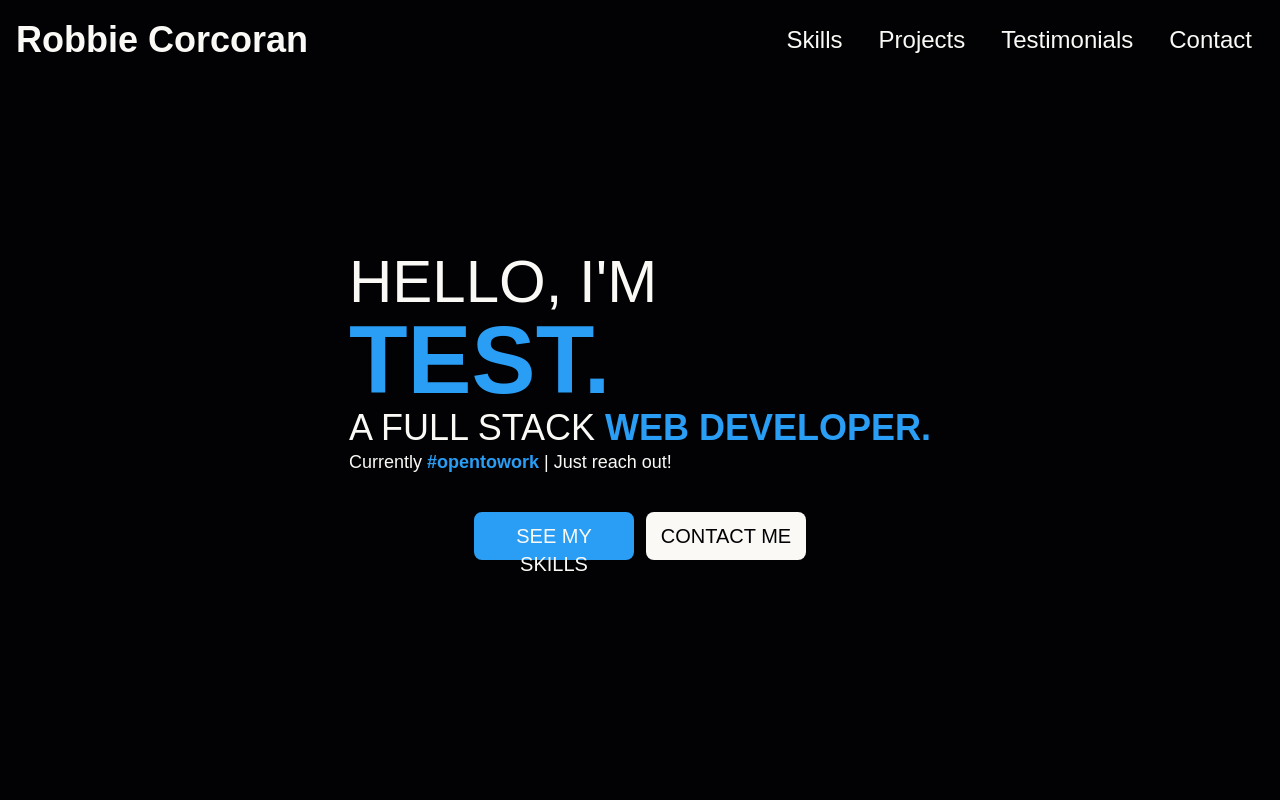
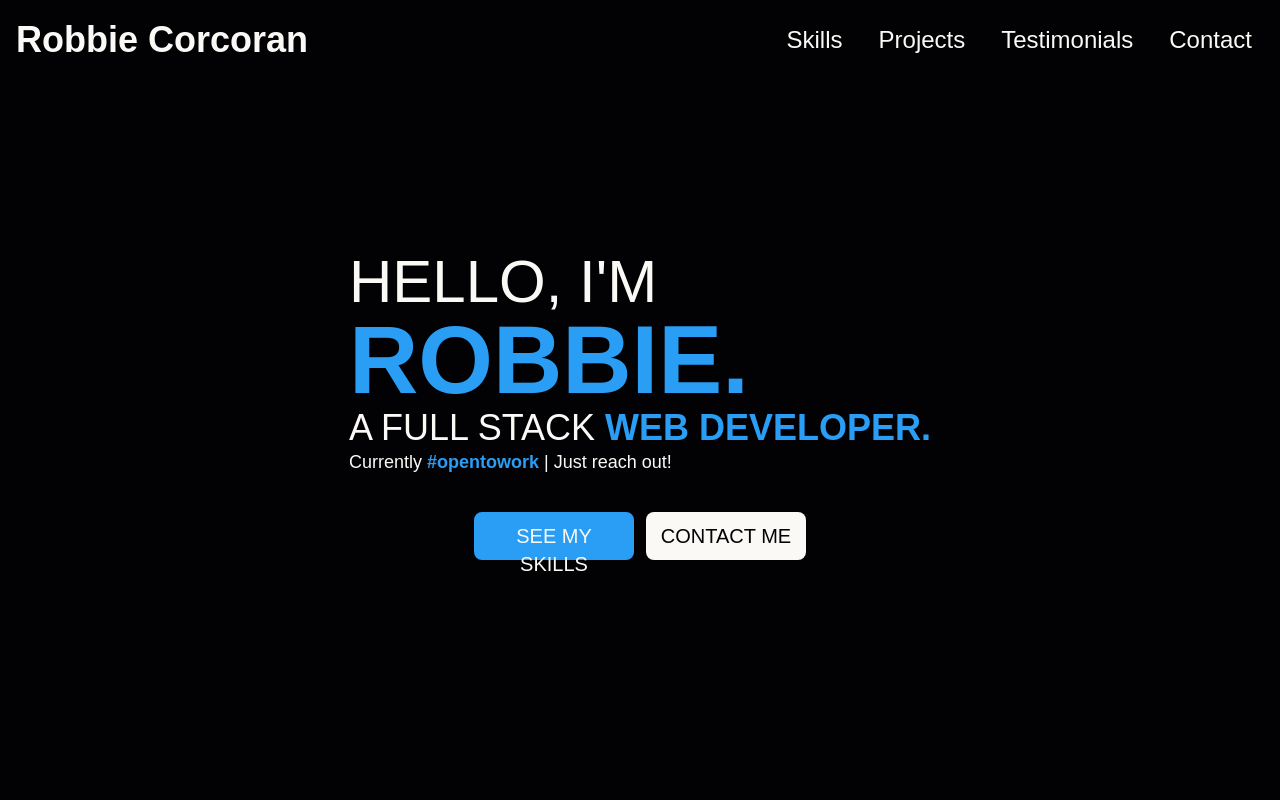
Before and after one commit to Robbie-Corcoran/Portfolio-Site, a React (Vite) app: page / in a window 1280 px wide. Shown: the top 800 px of the page. Built offline with nearby package versions, Linux system fonts and the light colour scheme; a web font is replaced by a local one.

Commit message:
Robbie replaced

```diff
--- a/src/components/Intro.tsx
+++ b/src/components/Intro.tsx
@@ -7,7 +7,7 @@ const Intro = () => {
             HELLO, I'M
             <br />
             <span className="text-8xl text-theme-primary font-bold hover:underline hover:decoration-theme-text hover:decoration-4">
-              TEST.
+              ROBBIE.
             </span>
           </h1>
           <h3 className="text-4xl font-light">
```
